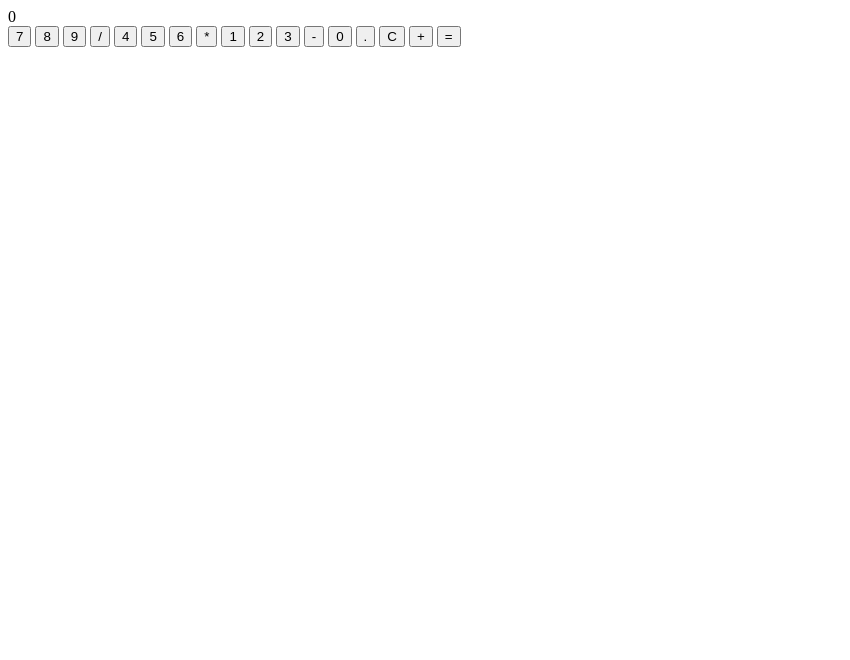
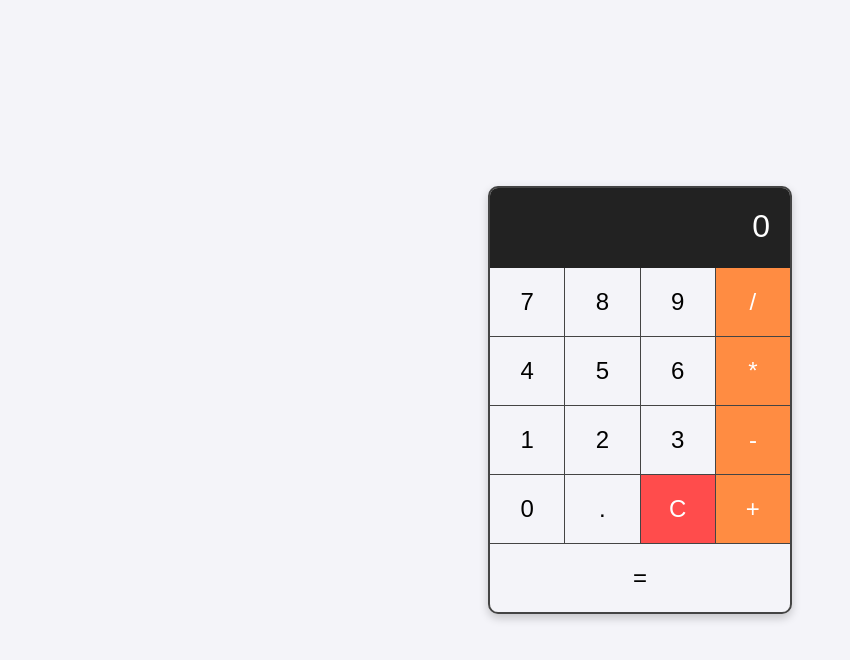
Before and after one commit to NoShues/myCalculator, a plain HTML site: page index.html in a window 1280 px wide. Shown: the whole page, without its empty margins (0-850 px from the left). Drawn offline with Linux system fonts and the light colour scheme.

Commit message:
Add css styling code
Previously there was no styling.  Colors now help
to visually separate buttons by number, operator
and special function. Styling also improved UI by
applying styling that makes the UI look much more
like a traditional and familiar calculator.

```diff
--- a/styles.css
+++ b/styles.css
@@ -1,22 +1,87 @@
 /* 1. Set body styling:
 - Center content using flexbox
 - Set font and background color */
+body {
+    display: flex;
+    justify-content: center;
+    align-items: center;
+    height: 100vh;
+    margin: 0;
+    font-family: Arial, sans-serif;
+    background-color: #f4f4f9;
+}
 
 /* 2. Style calculator container:
 - Set width, border, and rounded corners
 - Add a shadow for a 3D effect */
+.calculator {
+    width: 300px;
+    border: 2px solid #444;
+    border-radius: 10px;
+    overflow: hidden;
+    background-color: #fff;
+    box-shadow: 0px 4px 10px rgba(0, 0, 0, 0.2);
+}
 
 /* 3. Style display area:
 - Set height, background color, and font styling
 - Align text to the right and pad for spacing */
+#display {
+    width: 100%;
+    height: 80px;
+    background-color: #222;
+    color: #fff;
+    text-align: right;
+    padding: 20px;
+    font-size: 2em;
+    box-sizing: border-box;
+    overflow: hidden;
+}
 
 /* 4. Create a grid layout for the buttons:
 - Four columns, evenly spaced */
+.buttons {
+    display: flex;
+    flex-wrap: wrap;
+    background-color: #444;
+    gap: 1px;
+}
+
+button {
+    flex: 1 0 20%;
+    box-sizing: border-box;
+    font-size: 1.5em;
+    padding: 20px;
+    border: none;
+    background-color: #f4f4f9;
+    cursor: pointer;
+    transition: background-color 0.3s ease;
+}
 
 /* 5. Style buttons:
 - Set font size, padding, and background color
 - Add hover effects for interactivity */
+button:hover {
+    background-color: #ddd;
+}
+
+button.operator {
+    background-color: #ff8c42;
+    color: white;
+}
+
+button.operator:hover {
+    background-color: #ff7c2a;
+}
 
 /* 6. Style specific buttons:
 - Operators: Unique color for distinction
 - Clear button: Red color to indicate its function */
+#clear {
+    background-color: #ff4c4c;
+    color: white;
+}
+
+#clear:hover {
+    background-color: #ff3232;
+}
```
